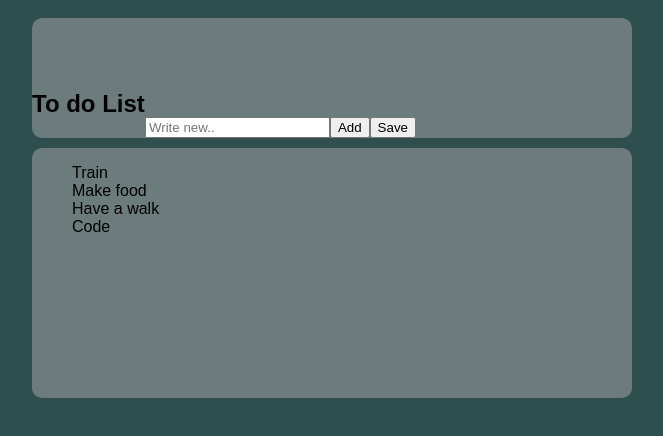
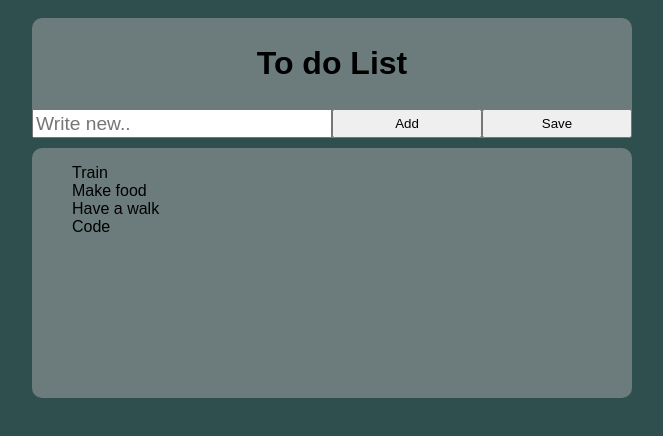
Before and after one commit to Alexandrhall/JSinl1, a website: page index.html in a window 1280 px wide. Shown: the whole page, without its empty margins (308-971 px from the left). Drawn offline with Linux system fonts and the light colour scheme.

Commit message:
style header

```diff
--- a/scss/main.scss
+++ b/scss/main.scss
@@ -17,8 +17,28 @@ body {
     height: 120px;
     border-radius: 10px;
     margin: 10px;
-    display: flex;
-    align-items: self-end;
+    display: grid;
+    grid-template-columns: 25% 25% 25% 25%;
+    h2 {
+        grid-column-start: 2;
+        grid-column-end: 4;
+        justify-self: center;
+        font-size: 2rem;
+    }
+    #inp {
+        grid-row-start: 2;
+        grid-column-start: 1;
+        grid-column-end: 3;
+        font-size: 1.2rem;
+    }
+    #button {
+        grid-row-start: 2;
+        grid-column-start: 3;
+    }
+    #saveBut {
+        grid-row-start: 2;
+        grid-column-start: 4;
+    }
 }
 
 #mainwrap {
```
Also changed, not shown: dist/main.min.css.
